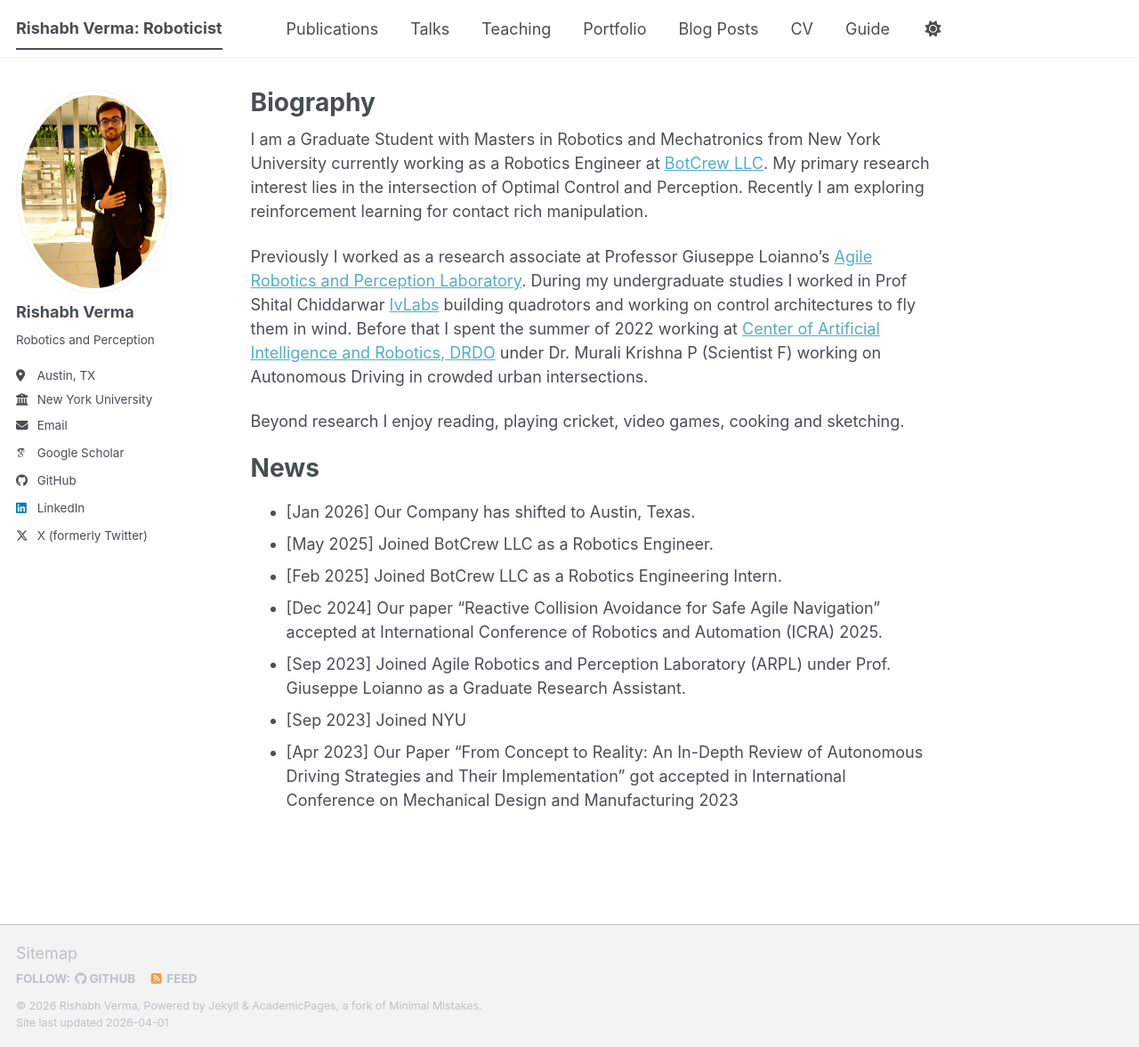
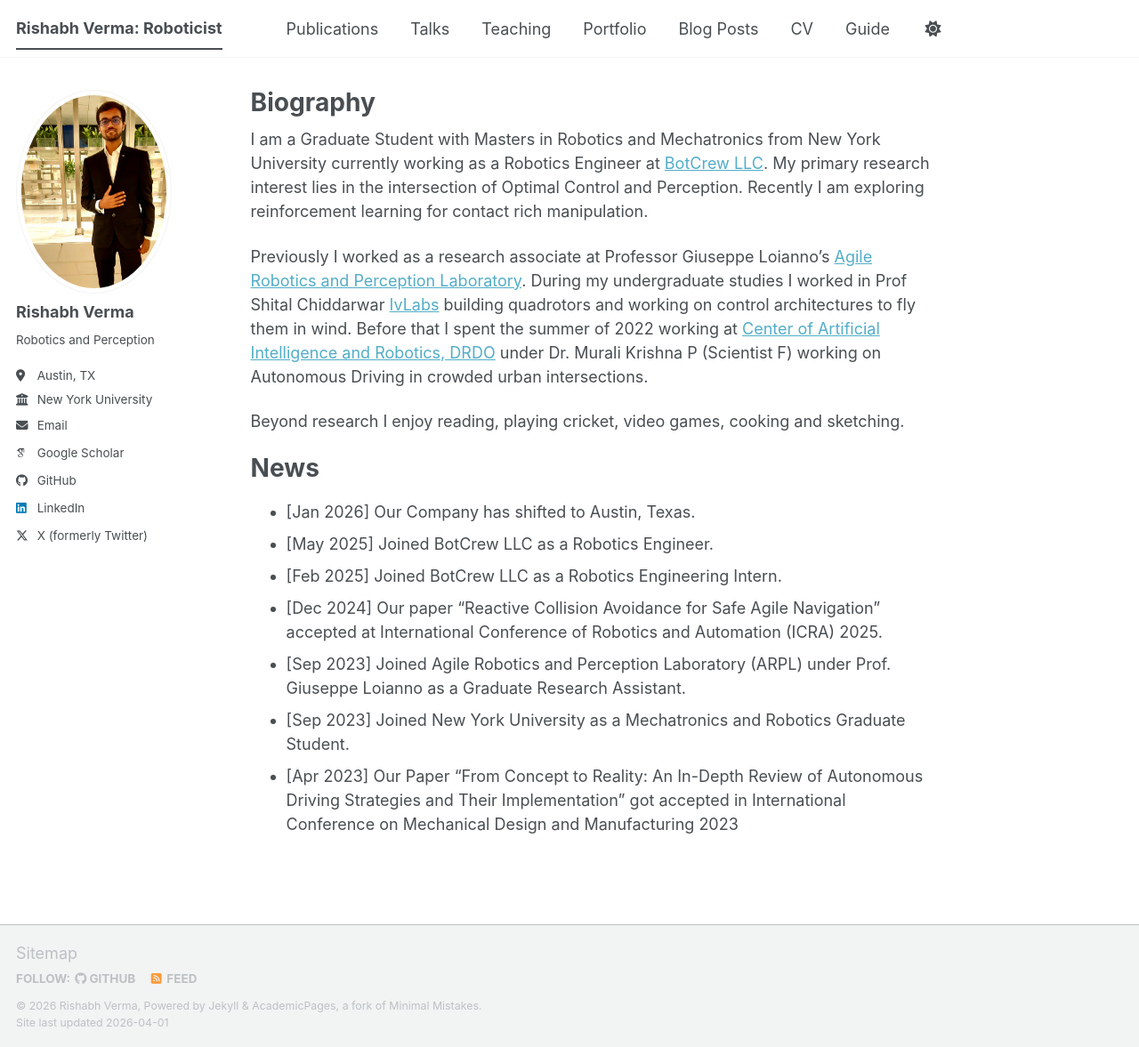
Before and after one commit to RiVer2000/RiVer2000.github.io, a Jekyll site: the page built from _pages/about.md, in a window 1280 px wide and 1177 px high. Shown: the whole window at 89% size. Built offline with Jekyll 4.4.1, drawn with Linux system fonts in a browser that asks for light colours; some web fonts are replaced; a script bundle is joined from its source files by our own code; library files that are not in the unit come from our copies.

Commit message:
intro fixes

```diff
--- a/_pages/about.md
+++ b/_pages/about.md
@@ -19,5 +19,5 @@
 - [Feb 2025] Joined BotCrew LLC as a Robotics Engineering Intern.
 - [Dec 2024] Our paper "Reactive Collision Avoidance for Safe Agile Navigation" accepted at International Conference of Robotics and Automation (ICRA) 2025.
 - [Sep 2023] Joined Agile Robotics and Perception Laboratory (ARPL) under Prof. Giuseppe Loianno as a Graduate Research Assistant.
-- [Sep 2023] Joined NYU
+- [Sep 2023] Joined New York University as a Mechatronics and Robotics Graduate Student.
 - [Apr 2023] Our Paper "From Concept to Reality: An In-Depth Review of Autonomous Driving Strategies and Their Implementation" got accepted in International Conference on Mechanical Design and Manufacturing 2023
```
Also changed, not shown: _pages/publications.html (line endings or trailing spaces).
